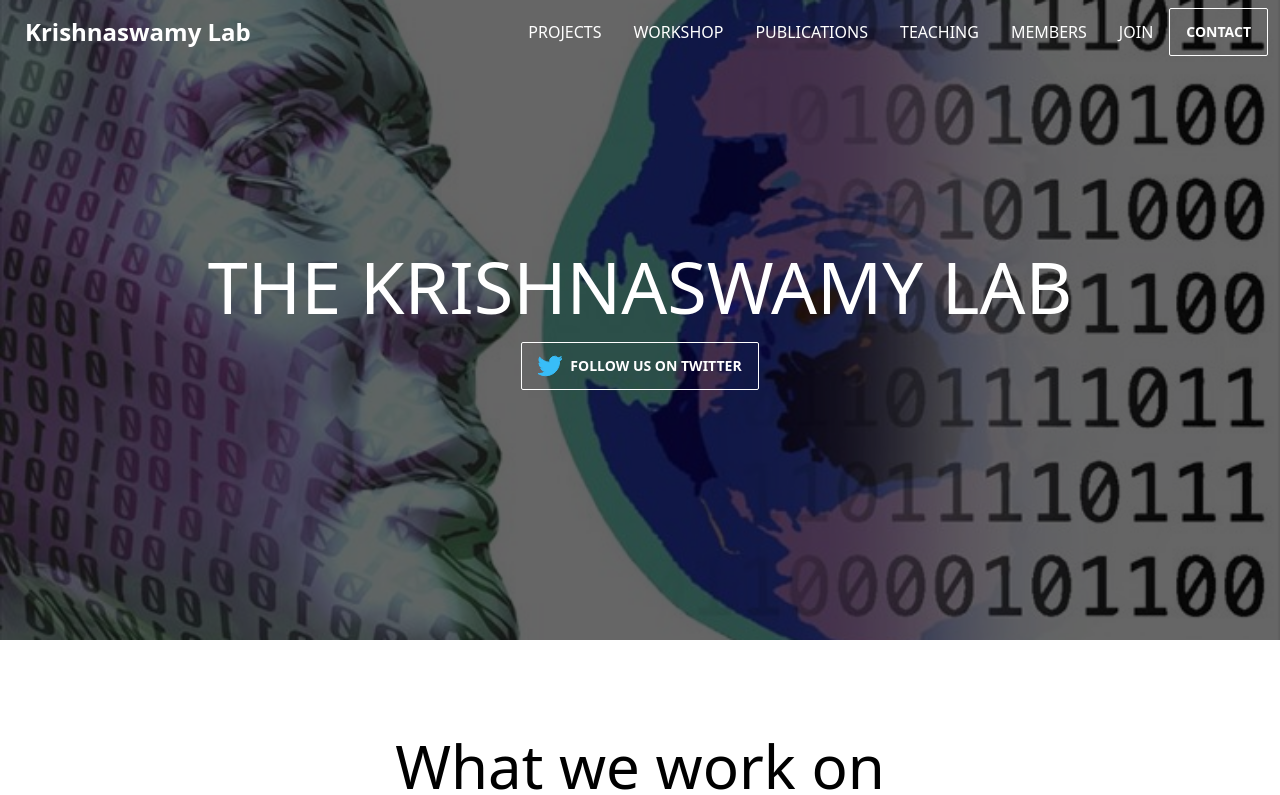
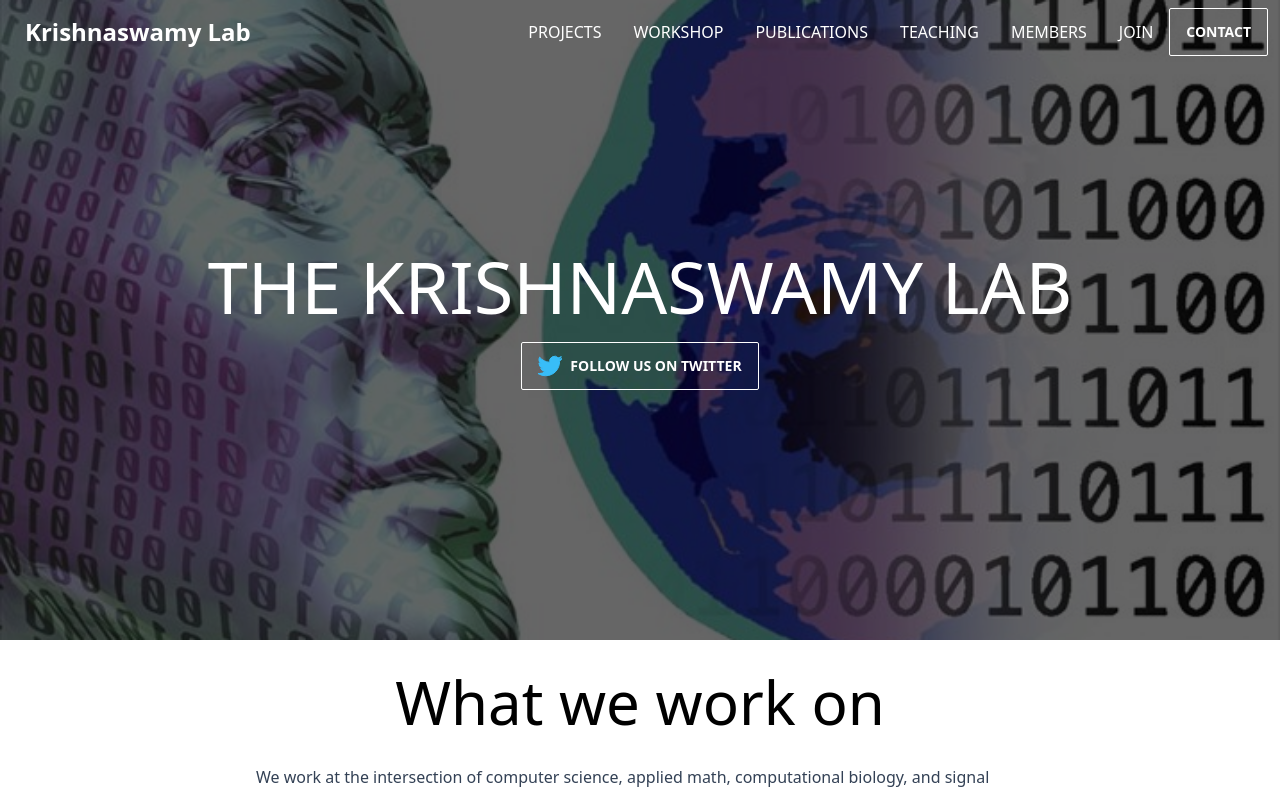
Before and after one commit to KrishnaswamyLab/krishnaswamy-lab-site, a SvelteKit app: page / in a window 1280 px wide. Shown: the top 795 px of the page. Built offline with nearby package versions, Linux system fonts and the light colour scheme.

Commit message:
fix padding

```diff
--- a/src/routes/+page.svelte
+++ b/src/routes/+page.svelte
@@ -15,10 +15,10 @@
     </svelte:fragment>
 </Hero>
 
-<div class="py-8"></div>
+<div class="py-0"></div>
 
 <JellyContainer>
-    <Hero class="pt-0">What we work on</Hero>
+    <Hero>What we work on</Hero>
     <div class="flex place-content-center pt-8">
         <div class="text-slate-700 leading-relaxed">
             We work at the intersection of computer science, applied math, computational biology, and signal processing to develop representation-learning and deep learning methods that enable exploratory analysis, scientific inference and prediction from big biomedical datasets. We have validated our methods on datasets generated from single-cell RNA sequencing, fMRI, and electronic health records on a wide variety of biological, cellular, and disease systems.  Our techniques generally incorporate mathematical priors from graph spectral theory, manifold learning, signal processing, and topology into machine learning and deep learning frameworks, in order to denoise and model the underlying systems faithfully for predictive insight. Currently our methods are being widely used for data denoising, visualization, generative modeling, dynamics. modeling, comparative analysis and domain transfer.
```
